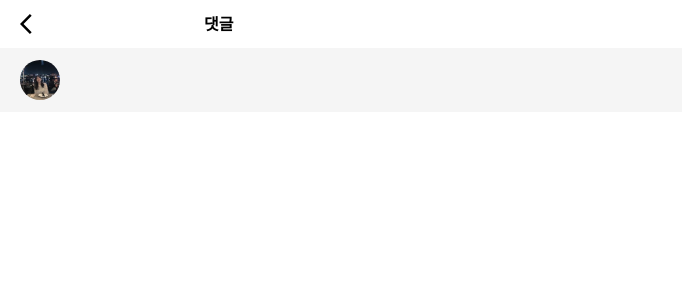
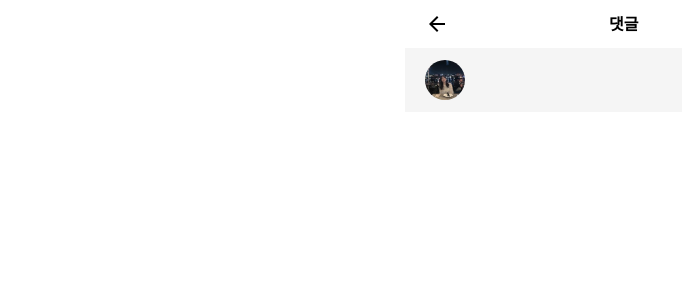
Before and after one commit to yurimpark/dotorigram_backup, a React (Create React App) app: page /comments in a window 1280 px wide. Shown: the top 300 px of the page, without its empty margins (0-682 px from the left). Built offline with nearby package versions, Linux system fonts and the light colour scheme.

Commit message:
mui 패키지 수정

```diff
--- a/package.json
+++ b/package.json
@@ -6,11 +6,8 @@
     "@emotion/react": "^11.10.4",
     "@emotion/styled": "^11.10.4",
     "@fontsource/roboto": "^4.5.8",
-    "@material-ui/core": "^5.0.0-beta.5",
-    "@material-ui/icons": "^4.11.3",
     "@mui/icons-material": "^5.10.6",
     "@mui/material": "^5.10.8",
-    "@mui/styled-engine-sc": "^5.10.6",
     "@reduxjs/toolkit": "^1.8.5",
     "@testing-library/jest-dom": "^5.14.1",
     "@testing-library/react": "^13.0.0",
--- a/src/components/contents/Comments.jsx
+++ b/src/components/contents/Comments.jsx
@@ -1,13 +1,13 @@
 import React from "react";
-import ArrowBackIosIcon from "@material-ui/icons/ArrowBackIos";
+import ArrowBackIcon from "@mui/icons-material/ArrowBack";
 import { Avatar } from "@mui/material";
 import profile from "../../static/img/profile.jpg";
 
 function Comments() {
   return (
-    <div className="max-w-screen-sm">
+    <div className="mx-auto max-w-470">
       <div className="ml-5 mt-3 flex">
-        <ArrowBackIosIcon />
+        <ArrowBackIcon />
         <p className="ml-40 font-bold mb-3">댓글</p>
       </div>
       <div className="bg-neutral-100 h-16">
--- a/src/components/contents/ContentUpload.jsx
+++ b/src/components/contents/ContentUpload.jsx
@@ -1,16 +1,23 @@
-import React from 'react';
-import CloseIcon from '@material-ui/icons/Close';
+import React from "react";
+import CloseIcon from "@mui/icons-material/Close";
 
 function ContentUpload() {
   return (
-    <div className="max-w-screen-sm">
+    <div className="mx-auto max-w-470">
       <div className="flex justify-between mt-2">
         <CloseIcon className="ml-5" />
         <span>새로운 사진 게시물</span>
-        <span className='text-blue-500 font-bold mr-5'>공유하기</span>
+        <span className="text-blue-500 font-bold mr-5">공유하기</span>
       </div>
-      <img src={require('../../static/img/feed_img.jpg')} className='w-100 h-100 m-auto mt-2 w-full' alt='img' />
-      <textarea className='border-none w-full h-96 text-xl placeholder:text-base' placeholder='문구 입력...'></textarea>
+      <img
+        src={require("../../static/img/feed_img.jpg")}
+        className="w-100 h-100 m-auto mt-2 w-full"
+        alt="img"
+      />
+      <textarea
+        className="border-none w-full h-96 text-xl placeholder:text-base"
+        placeholder="문구 입력..."
+      ></textarea>
     </div>
   );
 }
--- a/src/components/contents/PostedContent.jsx
+++ b/src/components/contents/PostedContent.jsx
@@ -6,7 +6,7 @@ import { TbMessageCircle2 } from "react-icons/tb";
 
 function PostedContent() {
   return (
-    <div className="max-w-screen-sm">
+    <div className="mx-auto max-w-470">
       <div className="flex justify-around mx-3 mt-2">
         <Avatar src={profile} />
         <div className="basis-1/2 mt-1">yurimuahxx</div>
```
Also changed, not shown: src/components/Login/Login.jsx (+4 -4 lines), 2 other files (tests, documents, lock files or other folders).
